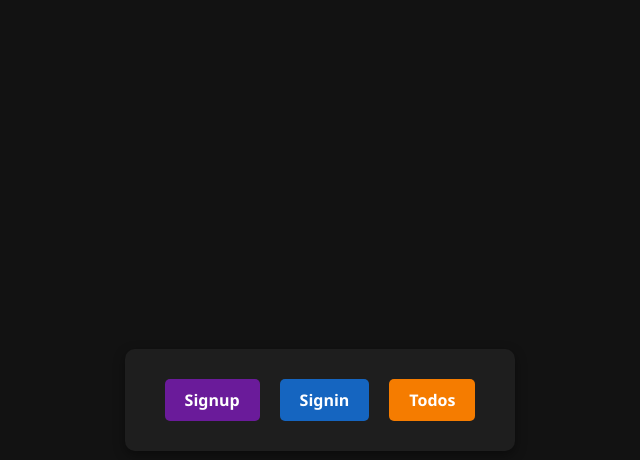
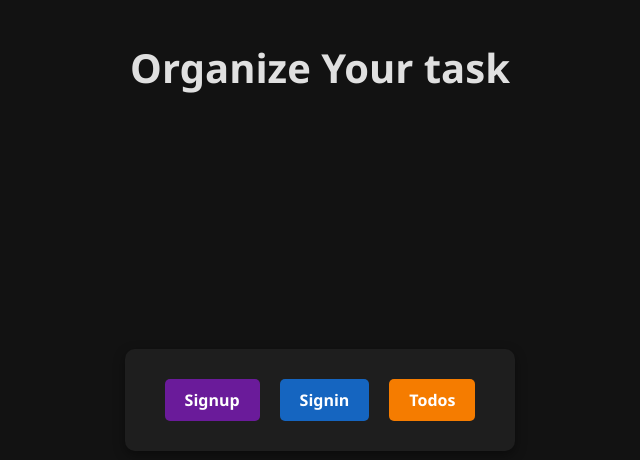
Before and after one commit to SubhadipD9/basic-todo-app, a plain HTML site: page frontend/index.html in a window 1280 px wide. Shown: the whole page, without its empty margins (320-960 px from the left). Drawn offline with nearby package versions, Linux system fonts and the light colour scheme.

Commit message:
fixing some style issue

```diff
--- a/frontend/index.html
+++ b/frontend/index.html
@@ -11,7 +11,7 @@
 </head>
 
 <body>
-
+    <h1 class="heading">Organize Your task</h1>
     <div class="main">
         <a href="./signup/index.html" class="signup">Signup</a>
         <a href="./signin/index.html" class="signin">Signin</a>
--- a/frontend/style.css
+++ b/frontend/style.css
@@ -6,6 +6,16 @@
     box-sizing: border-box;
     font-family: 'Segoe UI', Tahoma, Geneva, Verdana, sans-serif;
 }
+
+.heading {
+    position: absolute;
+    top: 40px;
+    left: 50%;
+    transform: translateX(-50%);
+    font-size: 2.5rem;
+    text-align: center;
+}
+
 
 body {
     background-color: #121212;
```
